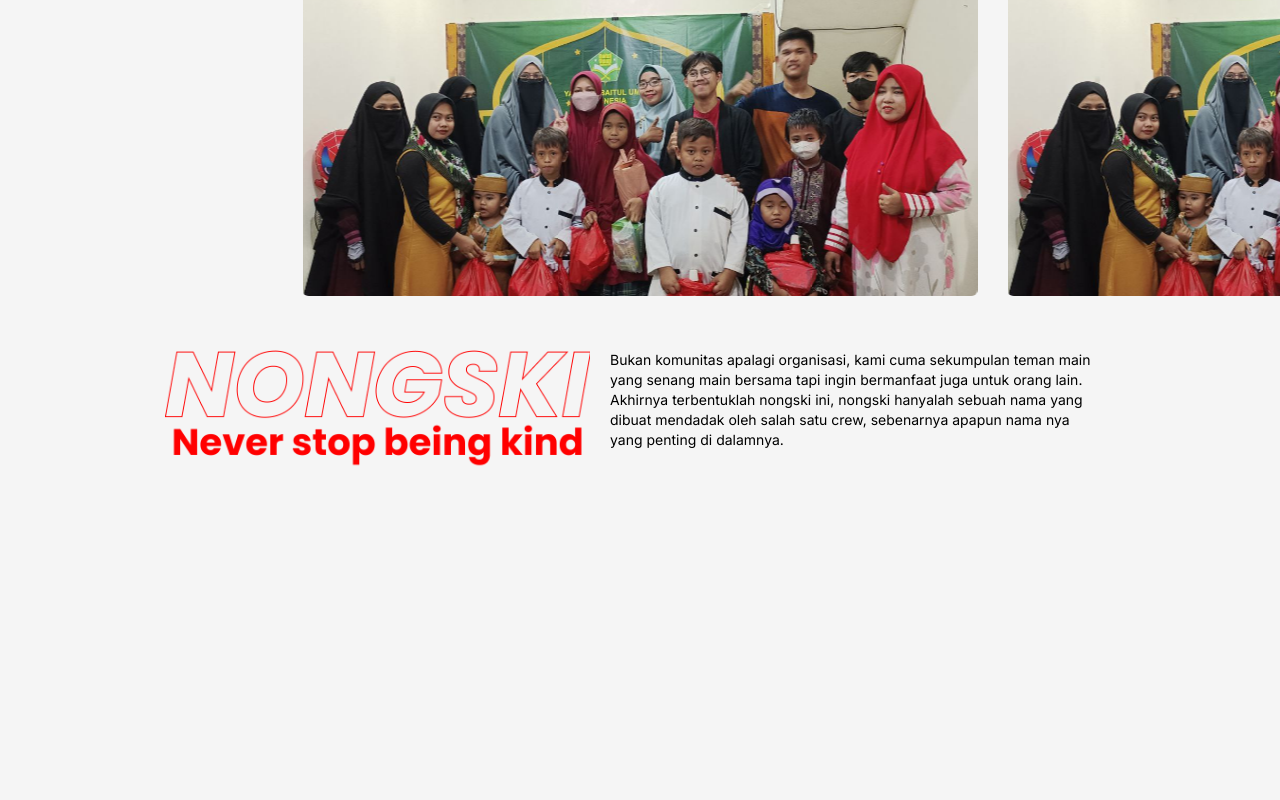
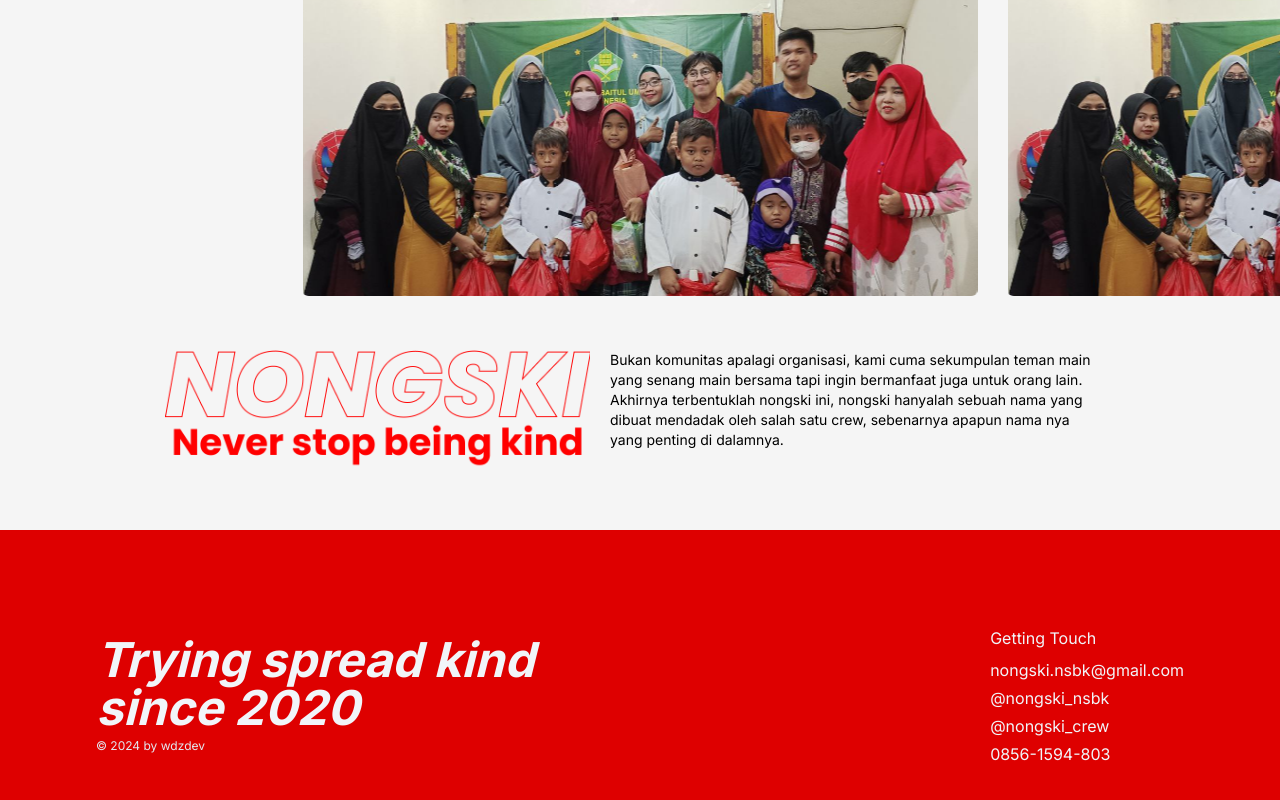
Before and after one commit to waidzk/nongski-page, a Next.js app: page / in a window 1280 px wide. Shown: the part 3026-3826 px from the top of the page. Before the commit the page ends 3536 px from the top, so only its background shows below. Built offline with nearby package versions, Linux system fonts and the light colour scheme.

Commit message:
feat: add footer section

```diff
--- a/app/page.tsx
+++ b/app/page.tsx
@@ -5,6 +5,7 @@ import Hero from "./sections/Hero";
 import MissionCompleted from "./sections/MissionCompleted";
 import Process from "./sections/Process";
 import WhatWeDo from "./sections/WhatWeDo";
+import Footer from "./sections/Footer";
 
 export default function Home() {
   return (
@@ -19,6 +20,7 @@ export default function Home() {
         <Process />
         <MissionCompleted />
         <AboutUs />
+        <Footer />
       </main>
     </>
   );
--- /dev/null
+++ b/app/sections/Footer.tsx
@@ -0,0 +1,29 @@
+import Image from "next/image";
+
+const Footer = () => {
+  return (
+    <section className="w-full flex justify-center items-center mt-10">
+      <div className="w-full flex flex-col md:flex-row gap-5 justify-between items-start md:items-center bg-[#DE0000] p-8 md:p-24">
+        <div>
+          <h1 className="text-5xl font-bold italic text-slate-100 max-w-[500px]">
+            Trying spread kind since 2020
+          </h1>
+          <span className="text-slate-200 text-xs">
+            &copy; 2024 by <a href="https://waidzk.vercel.app">wdzdev</a>
+          </span>
+        </div>
+        <div className="text-slate-100">
+            <h3>Getting Touch</h3>
+            <ul className="mt-2 flex flex-col gap-1">
+                <li><a href="">nongski.nsbk@gmail.com</a></li>
+                <li><a href="">@nongski_nsbk</a></li>
+                <li><a href="">@nongski_crew</a></li>
+                <li><a href="">0856-1594-803</a></li>
+            </ul>
+        </div>
+      </div>
+    </section>
+  );
+};
+
+export default Footer;
```
